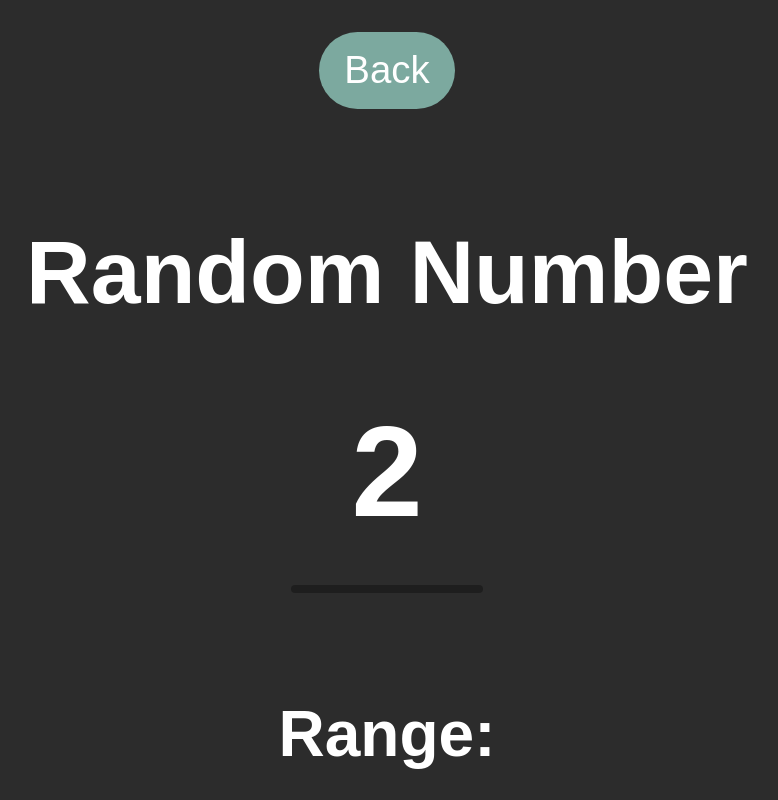
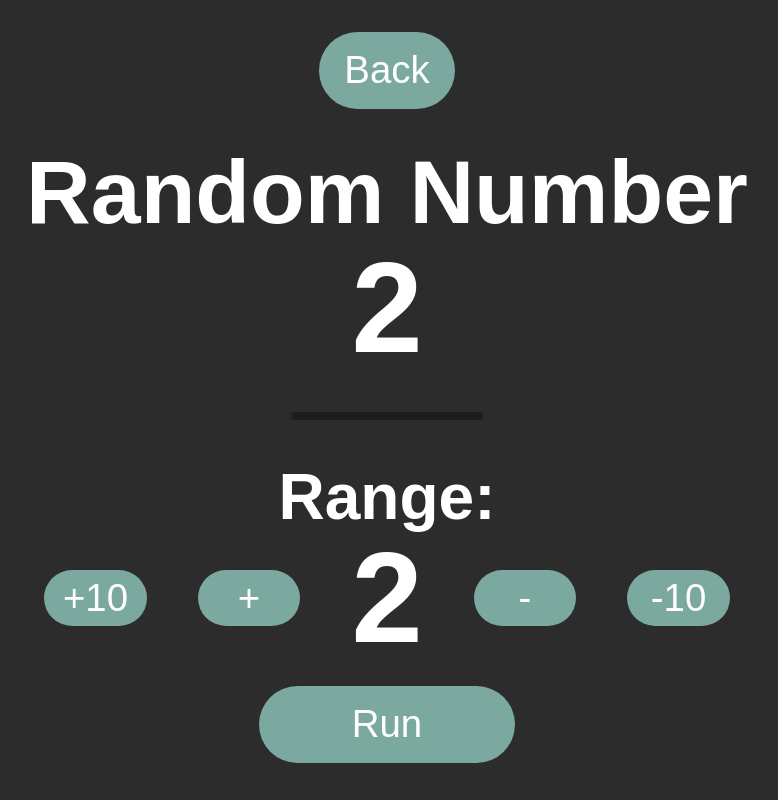
Before and after one commit to CapyGamesXD/Capii, a SvelteKit app: page /dice in a window 1280 px wide. Shown: the top 800 px of the page, without its empty margins (253-1031 px from the left). Built offline with nearby package versions, Linux system fonts and the light colour scheme; a web font is replaced by a local one.

Commit message:
Added several UI improvements.

```diff
--- a/src/lib/versions.js
+++ b/src/lib/versions.js
@@ -1,3 +1,3 @@
 // @ts-ignore
-export let version = '1.3.2, "Hawk"';
-export let logs = 'Added "dice" page, a few bug fixes and other changes';
+export let version = '1.3.4, "Hawk"';
+export let logs = 'Various UI improvements across the program';
--- a/src/routes/+page.svelte
+++ b/src/routes/+page.svelte
@@ -3,6 +3,9 @@
 
 	$: hours = date.getHours();
 	$: minutes = date.getMinutes();
+	$: day = date.getDay();
+	$: month = date.getMonth();
+	$: year = date.getFullYear();
 
 	setInterval(() => {
 		date = new Date();
@@ -19,5 +22,6 @@
 <a href="selector" class="nodecor">
 	<div class="fullcenterdiv">
 		<h1>{hours.toString().padStart(2, '0')}:{minutes.toString().padStart(2, '0')}</h1>
+		<h4>{day}/{month}/{year}</h4>
 	</div>
 </a>
--- a/src/routes/about/+page.svelte
+++ b/src/routes/about/+page.svelte
@@ -9,7 +9,7 @@
 	rel="stylesheet"
 />
 
-<div class="centerdiv">
+<div class="fullcenterdiv">
 	<a class="back" href="settings">Back</a>
 	<p>
 		Capii Version {version} <br /> Created by CapyDesigns <br />All version info available at the
--- a/src/routes/dice/+page.svelte
+++ b/src/routes/dice/+page.svelte
@@ -38,7 +38,7 @@
 	<h1>{result}</h1>
 	<div class="divider"></div>
 	<h3>Range:</h3>
-	<div class="rowDiv">
+	<div class="row">
 		<button class="smallButton" on:click={bigaddNum}> +10 </button>
 		<button class="smallButton" on:click={addNum}> + </button>
 		<h1>{range}</h1>
--- a/src/routes/settings/+page.svelte
+++ b/src/routes/settings/+page.svelte
@@ -38,8 +38,8 @@
 
 	<a href="square" class="back">Display Warping Check</a>
 	<div class="divider"></div>
-	<h4>Add Program</h4>
-
+	<h4>Add Program:</h4>
+	<div class="divider"></div>
 	<p>Name:</p>
 	<input bind:value={nameInput} />
 	<p>URL:</p>
--- a/src/routes/weather/+page.svelte
+++ b/src/routes/weather/+page.svelte
@@ -5,6 +5,7 @@
 	let lon = Number();
 	let temp = Number();
 	let hum = Number();
+	let city = '';
 	async function getGeo() {
 		const url = 'https://ipapi.co/json/';
 		try {
@@ -17,6 +18,7 @@
 
 			lat = result.latitude;
 			lon = result.longitude;
+			city = result.city;
 		} catch (error) {
 			// @ts-ignore
 			console.error(error.message);
@@ -55,6 +57,7 @@
 
 <div class="centerdiv">
 	<a class="back" href="selector">Back</a>
+	<p>{city}</p>
 	<div class="divider"></div>
 
 	<h1>{temp.toPrecision(3)}ºc</h1>
--- a/src/styling.css
+++ b/src/styling.css
@@ -31,16 +31,18 @@ body {
 	align-items: center;
 
 	flex-direction: row;
-	gap: 10vw;
+	gap: 4vw;
 }
 h1 {
 	font-size: 10vw;
 	margin: 0;
+	line-height: 1;
 }
 
 h2 {
 	font-size: 7vw;
 	margin-top: 10vh;
+	margin: 0;
 }
 
 .bottomtext {
@@ -125,10 +127,12 @@ button {
 }
 h3 {
 	font-size: 5vw;
+	margin: 0;
 }
 p {
 	width: 70vw;
 	font-size: 3vw;
+	margin: 0;
 }
 
 .square {
@@ -162,17 +166,11 @@ p {
 	flex-direction: column;
 }
 
-.rowDiv {
-	display: flex;
-	justify-content: center;
-	align-items: center;
-	flex-direction: row;
-	gap: 3vw;
-}
-
 .smallButton {
 	width: 6vw;
-	height: 6vh;
+	height: 7vh;
+	padding-left: 4vw;
+	padding-right: 4vw;
 }
 
 input {
@@ -199,4 +197,5 @@ iframe {
 
 h4 {
 	font-size: 4vw;
+	margin: 0;
 }
```
